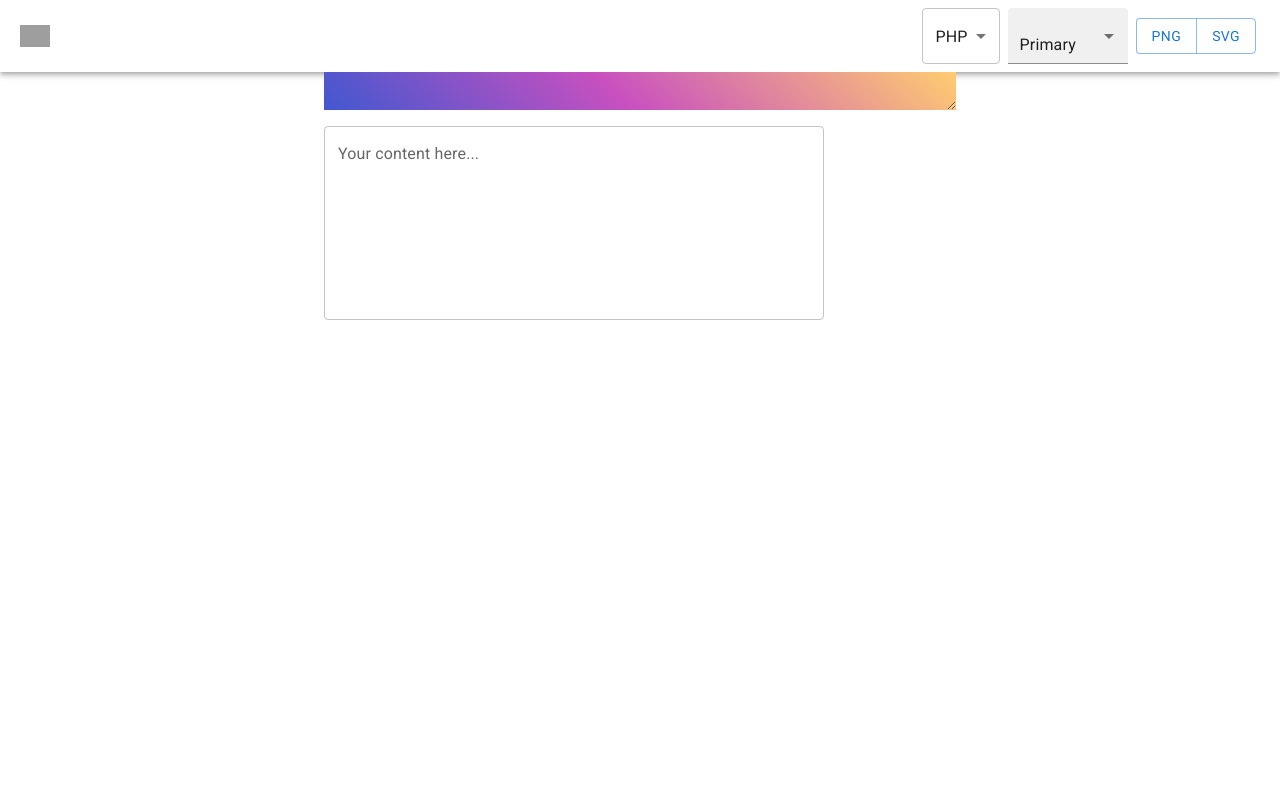
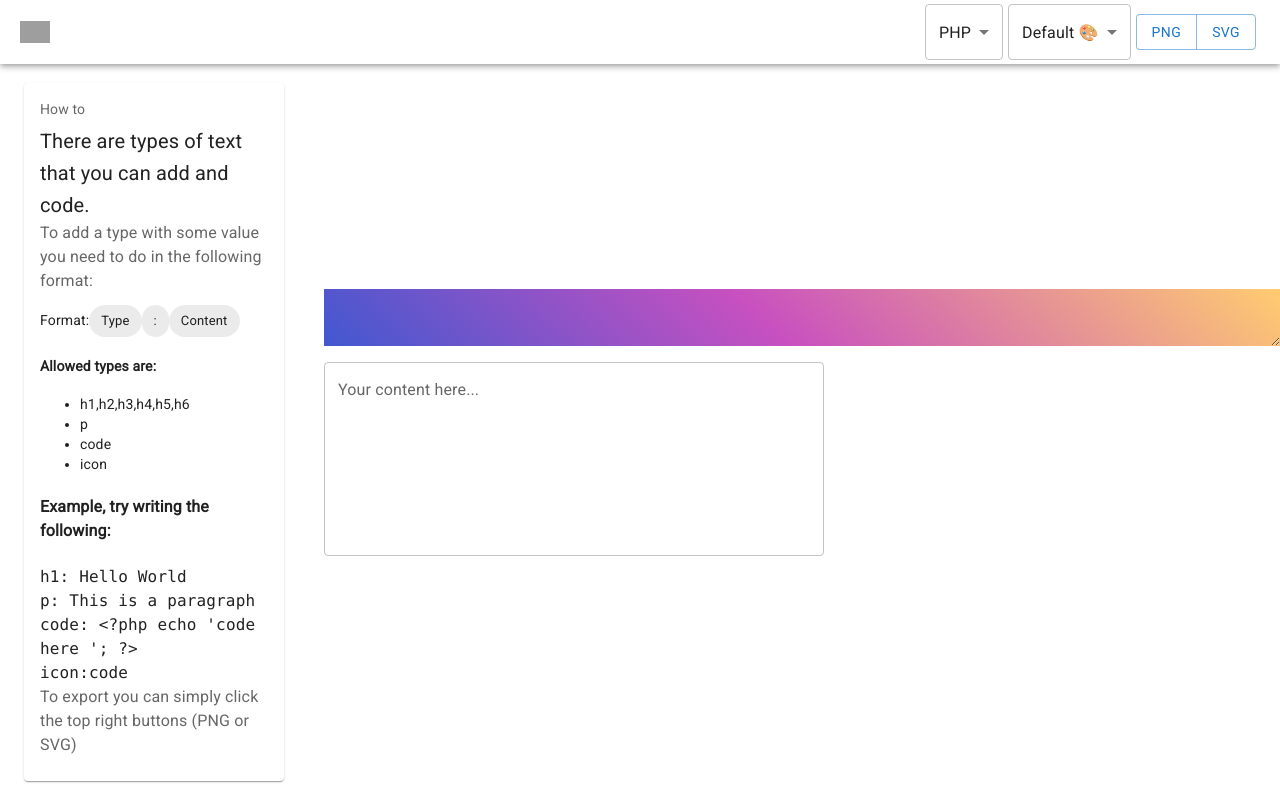
Before and after one commit to Programerat/code, a React (Create React App) app: page / in a window 1280 px wide. Built offline with nearby package versions, Linux system fonts and the light colour scheme; grey boxes are pictures that could not be loaded.

Commit message:
Documentation added

```diff
--- a/src/App.js
+++ b/src/App.js
@@ -5,6 +5,7 @@ import Highlight from 'react-highlight'
 import "../node_modules/highlight.js/styles/atom-one-dark.css";
 import { toPng, toSvg } from 'html-to-image';
 import 'material-icons/iconfont/material-icons.css';
+import DocsCard from './DocumentationCard';
 
 const languages = [
   <MenuItem value="language-javascript">Javascript</MenuItem>,
@@ -128,19 +129,17 @@ const App = () => {
               value={language}
               label='Language'
               onChange={(event) => {setLanguage(event.target.value)}}
-
             >
               {languages}
             </Select>
           </Box>
-          <Box sx={{ display: { xs: 'none', md: 'flex' } }}>
-            <FormControl variant="filled" sx={{ m: 1, minWidth: 120 }}>
+          <Box sx={{ display: { xs: 'none', md: 'flex' }, margin: '0px 5px' }}>
             <Select
               value={background}
               label="Background"
               onChange={handleChange}
             >
-              <MenuItem className='first' value={'first'}>Primary</MenuItem>
+              <MenuItem className='first' value={'first'}>Default 🎨</MenuItem>
               <MenuItem className='warm-flame' value={'warm-flame'}>Warm Flame 🔥</MenuItem>
               <MenuItem className='heavy-rain' value={'heavy-rain'}>Heavy Rain 🌧️</MenuItem>
               <MenuItem className='happy-fisher' value={'happy-fisher'}>Happy Fisher</MenuItem>
@@ -155,7 +154,6 @@ const App = () => {
               <MenuItem className='sixth' value={'sixth'}>Sixth</MenuItem>
               <MenuItem className='seven' value={'seven'}>Seventh</MenuItem>
             </Select>
-            </FormControl>
           </Box>
           <ButtonGroup variant="outlined" aria-label="outlined button group">
               <Button onClick={savePngImage}>Png</Button>
@@ -170,11 +168,12 @@ const App = () => {
       alignItems="center"
     >
       <Grid item xs={2} md={3}>
+        <DocsCard />
       </Grid>
       <Grid
         item
-        xs={8}
-        md={6}
+        xs={10}
+        md={9}
         >
           <div ref={ref} className={background + ' small'} height="100%">
           <div
@@ -205,8 +204,6 @@ const App = () => {
             />
           </Box>
       </Grid>
-      <Grid item xs={2} md={3}>
-      </Grid>
     </Grid>
     </>
   );
--- /dev/null
+++ b/src/DocumentationCard.js
@@ -0,0 +1,65 @@
+import * as React from 'react';
+import Box from '@mui/material/Box';
+import Card from '@mui/material/Card';
+import CardActions from '@mui/material/CardActions';
+import CardContent from '@mui/material/CardContent';
+import Button from '@mui/material/Button';
+import Typography from '@mui/material/Typography';
+import { Chip, Paper } from '@mui/material';
+import { Container } from '@mui/system';
+
+const bull = (
+  <Box
+    component="span"
+    sx={{ display: 'inline-block', mx: '2px', transform: 'scale(0.8)' }}
+  >
+    •
+  </Box>
+);
+
+export default function DocsCard() {
+  return (
+    <Container>
+        <br />
+        <Card>
+        <CardContent>
+            <Typography sx={{ fontSize: 14 }} color="text.secondary" gutterBottom>
+                How to
+            </Typography>
+            <Typography variant="h6" component="div">
+                There are types of text that you can add and code.
+            </Typography>
+            <Typography sx={{ mb: 1.5 }} color="text.secondary">
+                To add a type with some value you need to do in the following format:
+            </Typography>
+            <Typography variant="body2">
+                Format:
+                <Chip label="Type" />
+                <Chip label=":" />
+                <Chip label="Content" />
+                <h4>Allowed types are:</h4>
+                <ul>
+                <li>h1,h2,h3,h4,h5,h6</li>
+                <li>p</li>
+                <li>code</li>
+                <li>icon</li>
+                </ul>
+            </Typography>
+            <Typography color="text">
+                <h4>Example, try writing the following:</h4>
+                <code>
+                    h1: Hello World <br />
+                    p: This is a paragraph <br />
+                    code: {"<?php echo 'code here '; ?>"}<br />
+                    icon:code
+                </code>
+
+            </Typography>
+            <Typography color={"text.secondary"}>
+                To export you can simply click the top right buttons (PNG or SVG)
+            </Typography>
+        </CardContent>
+        </Card>
+    </Container>
+  );
+}
```
